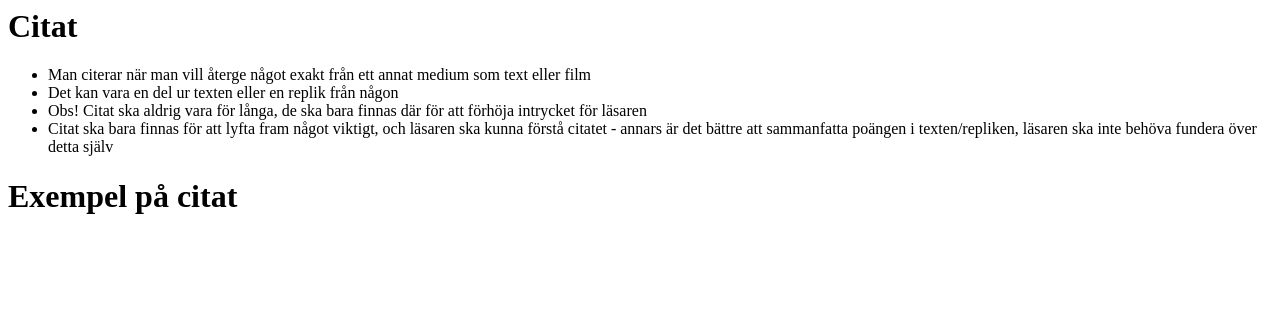
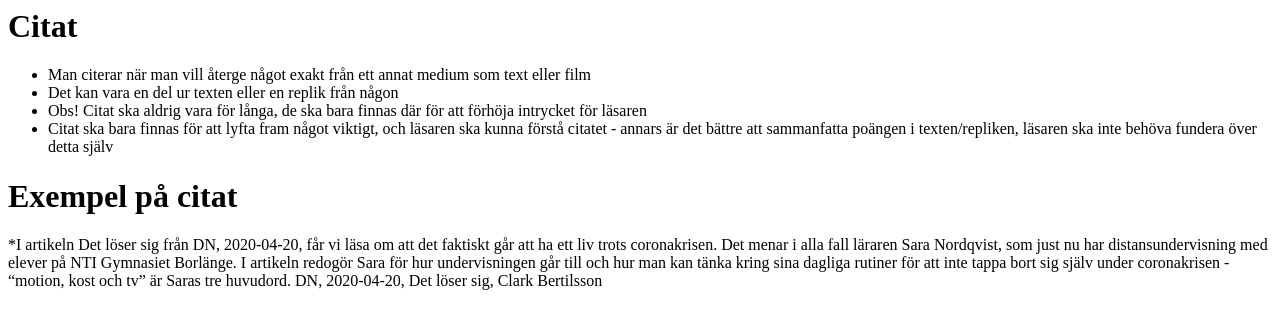
Before and after one commit to TheMegaRabbit/TheMegaRabbit.github.io, a plain HTML site: page index.html in a window 1280 px wide. Drawn offline with Linux system fonts and the light colour scheme.

Commit message:
Update index.html

```diff
--- a/index.html
+++ b/index.html
@@ -12,5 +12,7 @@
         <li>Citat ska bara finnas för att lyfta fram något viktigt, och läsaren ska kunna förstå citatet - annars är det bättre att sammanfatta poängen i texten/repliken, läsaren ska inte behöva fundera över detta själv</li>
     </ul>
     <h1>Exempel på citat</h1>
+    <p>*I artikeln Det löser sig från DN, 2020-04-20, får vi läsa om att det faktiskt går att ha ett liv trots coronakrisen. Det menar i alla fall läraren Sara Nordqvist, som just nu har distansundervisning med elever på NTI Gymnasiet Borlänge. I artikeln redogör Sara för hur undervisningen går till och hur man kan tänka kring sina dagliga rutiner för att inte tappa bort sig själv under coronakrisen - “motion, kost och tv” är Saras tre huvudord.
+DN, 2020-04-20, Det löser sig, Clark Bertilsson</p>
 </body>
 </html>
```
